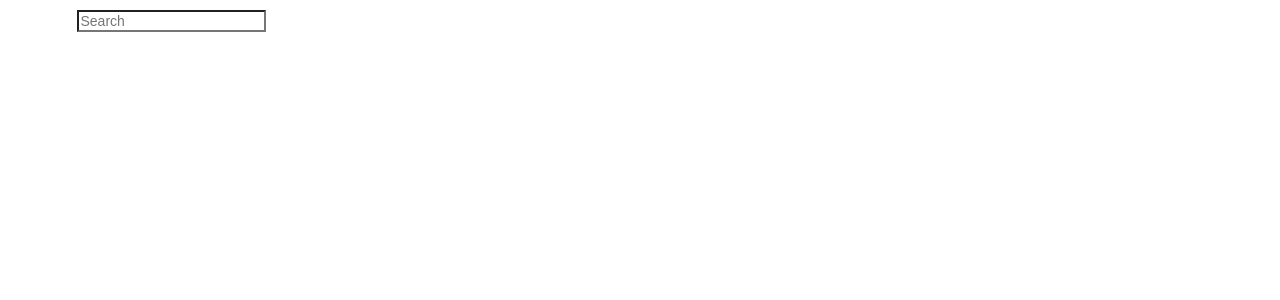
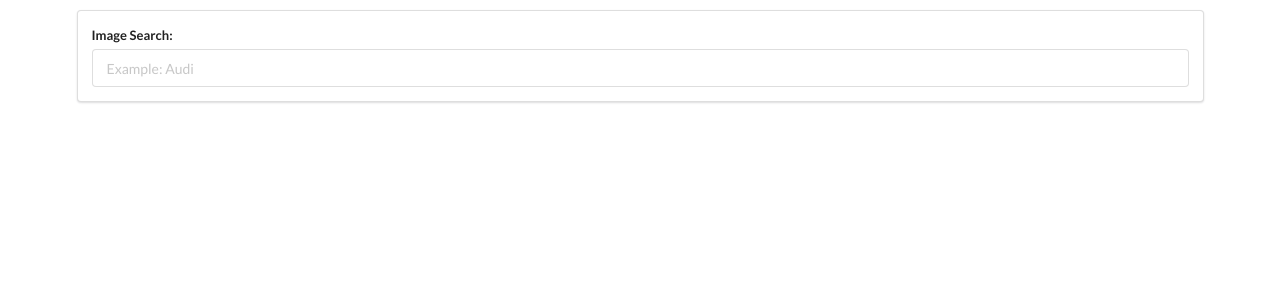
Before and after one commit to jreyes8631/pics-API, a React (Create React App) app: page / in a window 1280 px wide. Shown: the top 300 px of the page. Built offline with nearby package versions, Linux system fonts and the light colour scheme.

Commit message:
add style to search bar

```diff
--- a/src/Components/SearchBar.js
+++ b/src/Components/SearchBar.js
@@ -2,12 +2,14 @@
 
 class SearchBar extends React.Component {
   render() {
-      return <div>
-          <form>
+      return <div className="ui segment">
+          <form className="ui form">
+              <div className="field">
+              <label>Image Search:</label>
               <input
               type="text"
-              placeholder="Search"
-              label="Search"/>
+              placeholder="Example: Audi"/>
+              </div>
           </form>
       </div>
   }
```
